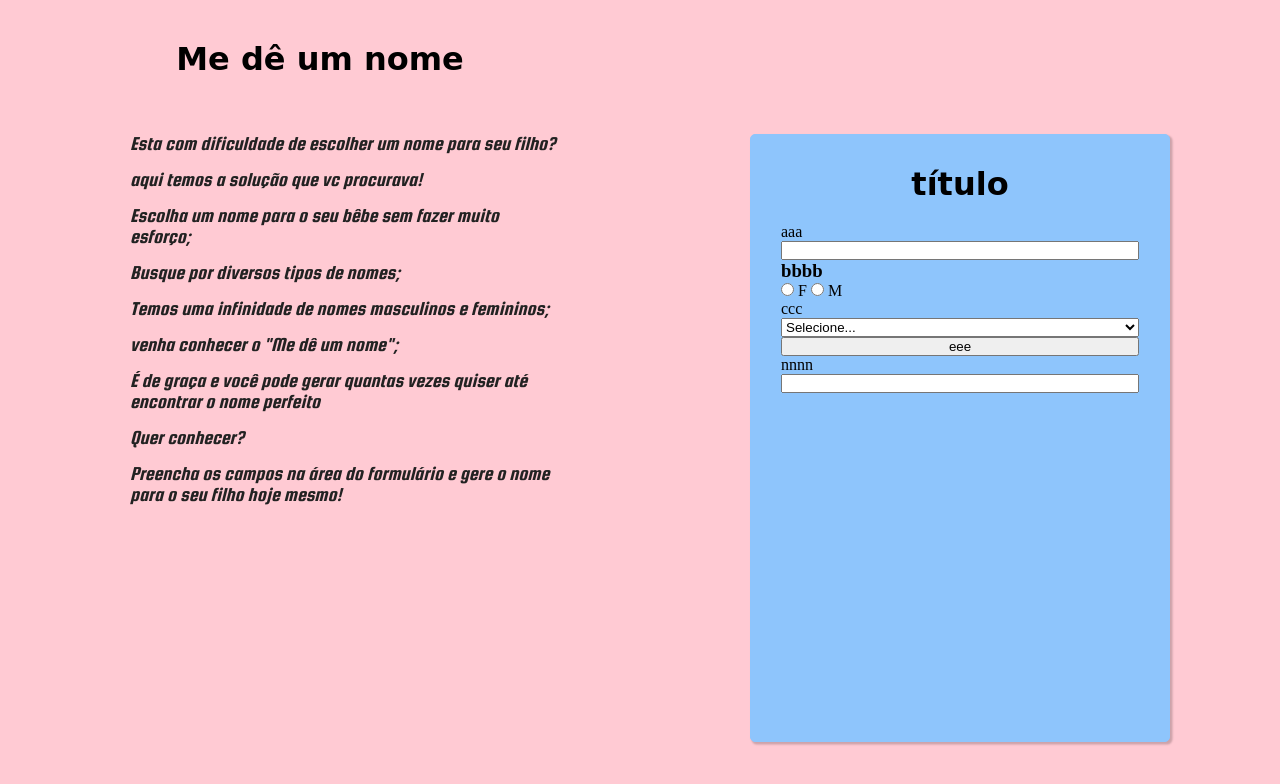
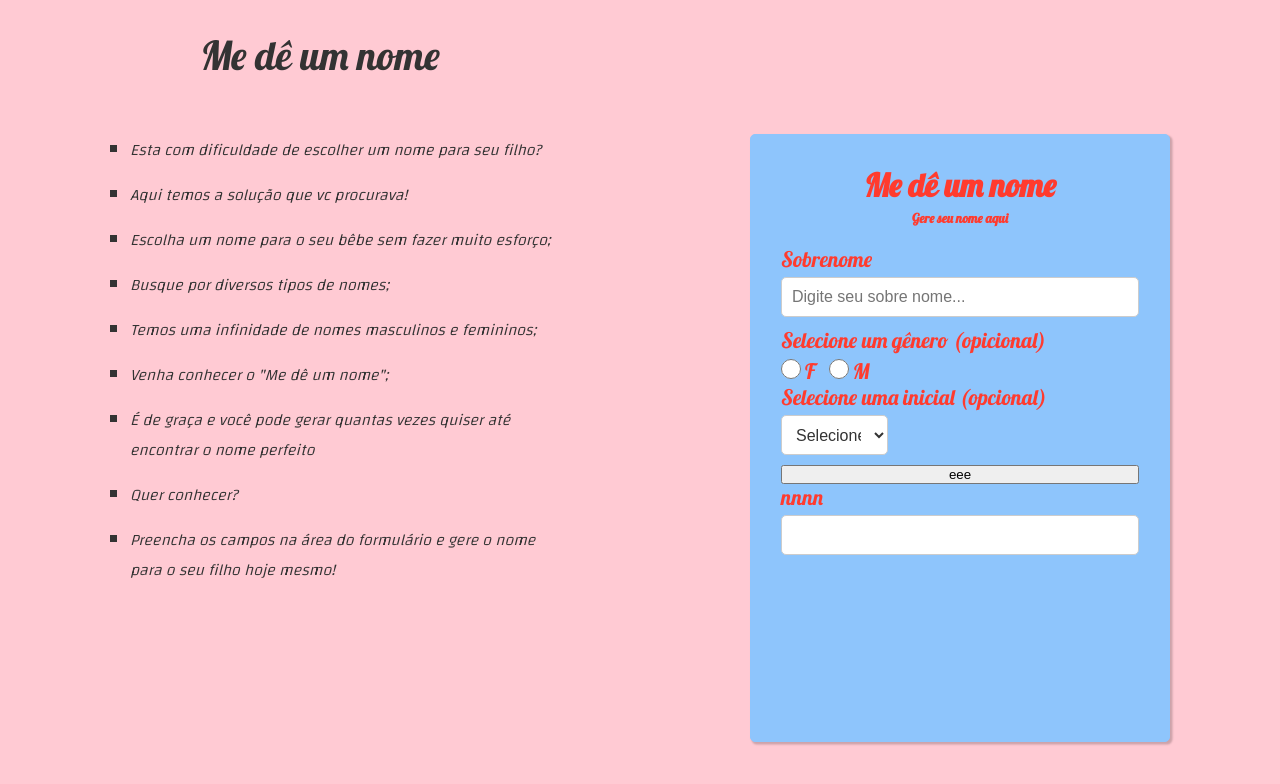
Before and after one commit to guilhermeMRC/projetoMeDeUmNome, a plain HTML site: page frontend/index.html in a window 1280 px wide. Drawn offline with Linux system fonts and the light colour scheme; a web font is replaced by a local one.

Commit message:
melhorando o layout do formulário e organizando o projeto para mais tarde receber o backend

```diff
--- a/index.html
+++ b/frontend/index.html
@@ -6,19 +6,19 @@
     <meta http-equiv="X-UA-Compatible" content="IE=edge">
     <meta name="viewport" content="width=device-width, initial-scale=1.0">
     <link rel="stylesheet" href="style.css">
-    <title>Protótipo 2</title>
+    <title>Me De Um Nome</title>
 </head>
 
 <body>
     <section class="section-container">
-        <h1 class="title">Me dê um nome</h1>
+        <h1 class="title-section">Me dê um nome</h1>
         <ul class="list-container">
             <li class="list-itens">Esta com dificuldade de escolher um nome para seu filho?</li>
-            <li class="list-itens">aqui temos a solução que vc procurava!</li>
+            <li class="list-itens">Aqui temos a solução que vc procurava!</li>
             <li class="list-itens">Escolha um nome para o seu bêbe sem fazer muito esforço;</li>
             <li class="list-itens">Busque por diversos tipos de nomes;</li>
             <li class="list-itens">Temos uma infinidade de nomes masculinos e femininos;</li>
-            <li class="list-itens">venha conhecer o "Me dê um nome";</li>
+            <li class="list-itens">Venha conhecer o "Me dê um nome";</li>
             <li class="list-itens">É de graça e você pode gerar quantas vezes quiser até encontrar o nome perfeito</li>
             <li class="list-itens">Quer conhecer?</li>
             <li class="list-itens">Preencha os campos na área do formulário e gere o nome para o seu filho hoje mesmo!
@@ -27,18 +27,19 @@
     </section>
     <section class="section-container">
         <form class="form-container" action="">
-            <h2 class="title">título</h2>
-            <label for="">aaa</label>
-            <input type="text" name="" id="lastName">
+            <h2 class="title-form">Me dê um nome</h2>
+            <h3 class="title-form title-form-size">Gere seu nome aqui</h3>
+            <label class="label-form" for="lastName">Sobrenome</label>
+            <input class="input-form" type="text" name="lastName" id="lastName" placeholder="Digite seu sobre nome...">
             <div>
-                <h3>bbbb</h3>
-                <input type="radio" name="" id="">
-                <label for="">F</label>
-                <input type="radio" name="" id="">
-                <label for="">M</label>
+                <h3 class="label-form title-label-form">Selecione um gênero (opicional)</h3>
+                <input class="radio-form" type="radio" name="gender" id="female">
+                <label class="label-form" for="female">F</label>
+                <input class="radio-form radio-form-space" type="radio" name="gender" id="male">
+                <label class="label-form" for="male">M</label>
             </div>
-            <label for="">ccc</label>
-            <select class="input-text-size box-selection" name="select-initial" id="initial">
+            <label class="label-form" for="initial">Selecione uma inicial (opcional)</label>
+            <select class="input-form select-form" name="select-initial" id="initial">
                 <option value="">Selecione...</option>
                 <option value="A">A</option>
                 <option value="B">B</option>
@@ -68,8 +69,8 @@
                 <option value="Z">Z</option>
             </select>
             <button>eee</button>
-            <label for="">nnnn</label>
-            <input type="text" name="" id="resultName">
+            <label class="label-form" for="">nnnn</label>
+            <input class="input-form" type="text" name="" id="resultName">
         </form>
     </section>
     <script src="script.js"></script>
--- a/style.css
+++ b/frontend/style.css
@@ -1,4 +1,4 @@
-@import url('https://fonts.googleapis.com/css2?family=Knewave&family=Squada+One&display=swap');
+@import url('https://fonts.googleapis.com/css2?family=Changa:wght@200;300&family=Lobster&display=swap');
 
 * {
     margin: 0;
@@ -38,11 +38,11 @@ body {
 
 .list-itens {
     margin: 15px 0;
-    list-style: none;
-    color: #222;
-    font-family: 'Squada One', cursive;
+    list-style: square;
+    color: #333;;
+    font-family: 'Changa', sans-serif;
     font-style: italic;
-    font-size: 1.25em;
+    font-size: 1em;
     font-weight: normal;
 }
 
@@ -59,14 +59,67 @@ body {
     display: flex;
     flex-direction: column;
     background-color: #8EC5FC;
+    color: #FF3B2E
 }
 
-.title {
-    margin: 20px auto;
+.title-form {
+    margin: 20px auto 5px auto;
     font-size: 2em;
     text-align: center;
-    font-family: 'Knewave', cursive;
-    font-style: unset;
+    font-family: 'Lobster', cursive;
+    color: #FF3B2E;
+}
+
+.title-form-size {
+    margin: 0 auto 20px auto;
+    font-size: small;
+}
+
+.title-section {
+    margin-top: 10px;
+    text-align: center;
+    font-size: 2.5em;
+    font-weight: 400;
+    font-family: 'Lobster', cursive;
+    color: #333;
+}
+
+.label-form {
+    margin-bottom: 5px;
+    font-size: 16pt;
+    font-family: 'Lobster', cursive;
+
+}
+
+.title-label-form {
+    font-weight: normal;
+    margin-top: 10px;
+}
+
+.input-form {
+    height: 40px;
+    padding: 5px 10px;
+    border-radius: 5px;
+    color: #333;
+    background-color: #fff;
+    border: 1px solid #ccc;
+    outline: none;
+    font-size: medium;
+}
+
+.select-form {
+    width: 30%;
+    margin-bottom: 10px;
+}
+
+.radio-form {
+    outline: none;
+    width: 20px;
+    height: 20px;
+}
+
+.radio-form-space {
+    margin-left: 10px;
 }
 
 @media (max-width: 801px) {
@@ -82,6 +135,7 @@ body {
 
     .form-container {
         height: 500px;
+        width: 90%;
     }
 
     .list-container {
```
Also changed, not shown: frontend/script.js (renamed from script.js).
